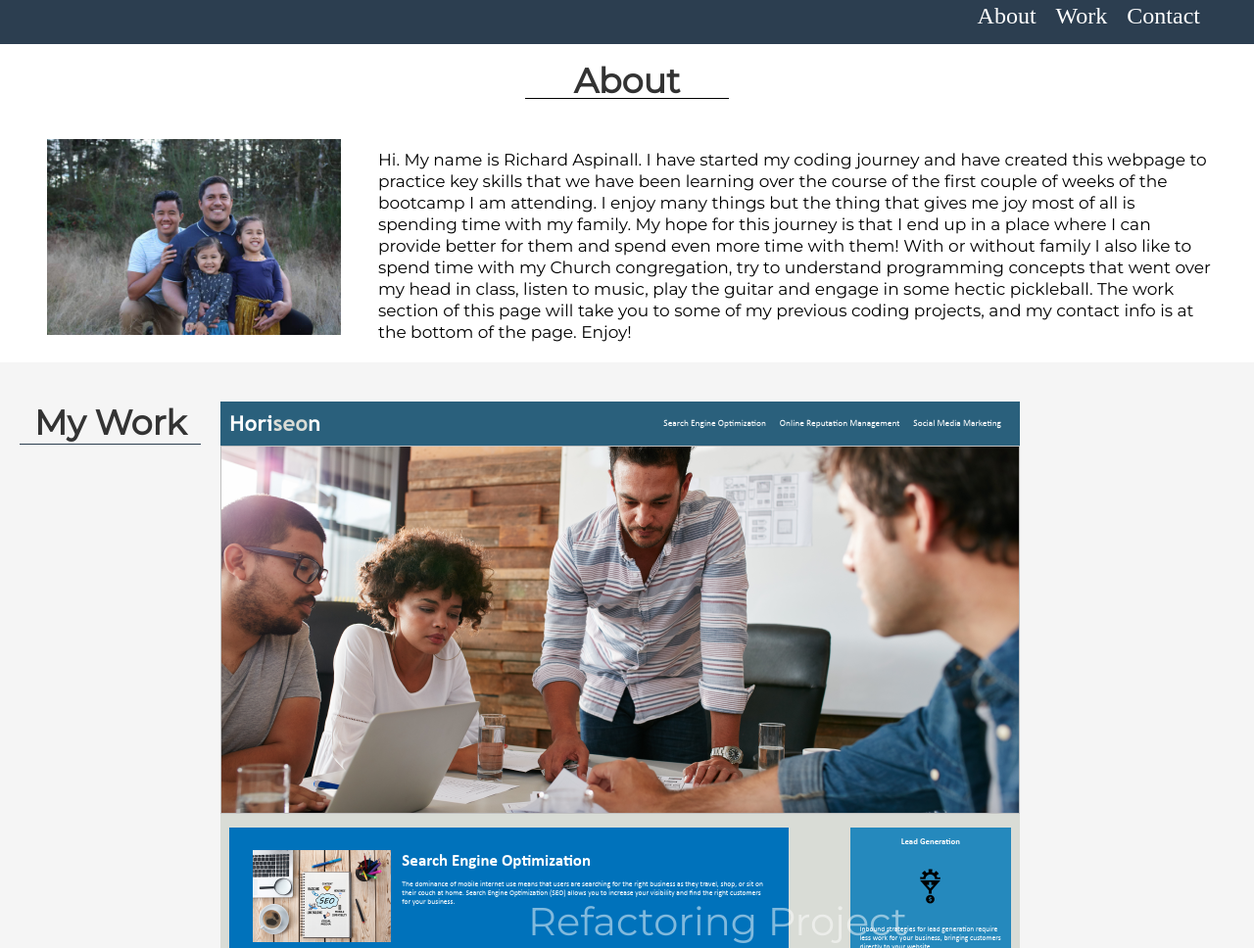
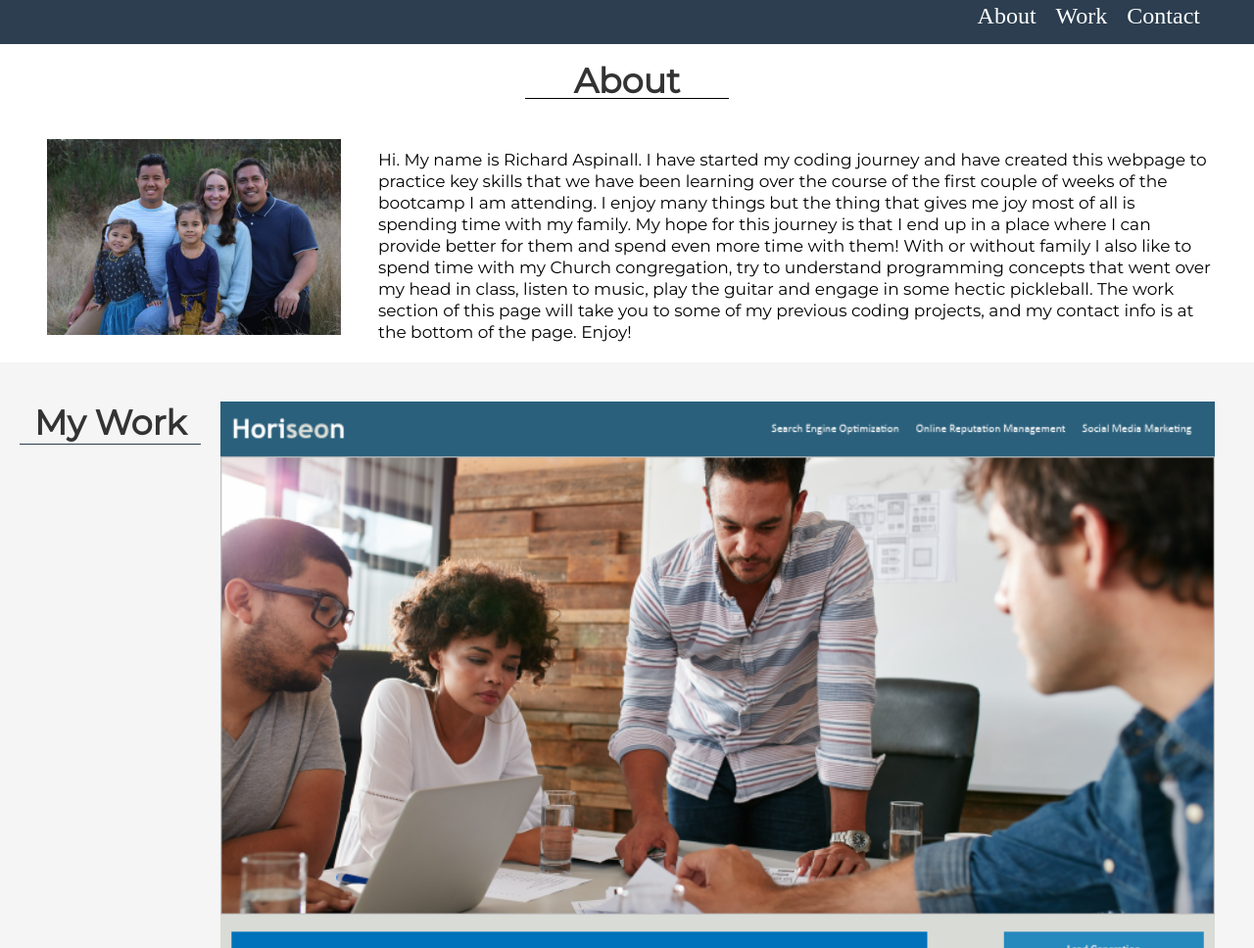
Before and after one commit to rikilega/Portfolio, a plain HTML site: page index.html in a window 1280 px wide. Shown: the part 231-1199 px from the top of the page at 98% size. Drawn offline with Linux system fonts and the light colour scheme.

Commit message:
added new profile pic

```diff
--- a/assets/stylesheet/style.css
+++ b/assets/stylesheet/style.css
@@ -140,6 +140,10 @@ nav a:hover {
     border-bottom: 1px solid #2c3e50;
     font-size: 35px;
     color: #333
+}
+
+.work-img img{
+    width: 100%;
 }
 
 .work-img {
--- a/index.html
+++ b/index.html
@@ -27,7 +27,7 @@
         </div>
         <div class="about-main">
             <div class="about-img">
-                <img src="assets\images\FB_IMG_1604035283563.jpg" alt="profile-picture">
+                <img src="assets\images\FB_IMG_1604035189100.jpg" alt="profile-picture">
             </div>
             <p>Hi. My name is Richard Aspinall. I have started my coding journey and have
                 created this webpage to practice key skills that we have been learning over the
@@ -95,4 +95,4 @@
         </div>
     </section>
 </body>
-</html>
+</
```
Also changed, not shown: assets/images/FB_IMG_1604035189100.jpg (added).
